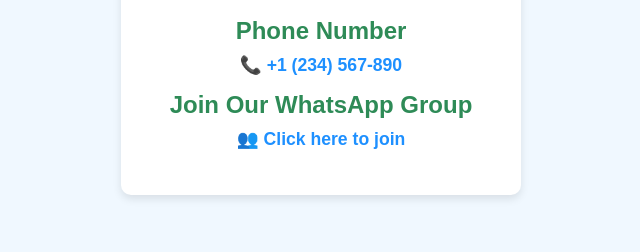
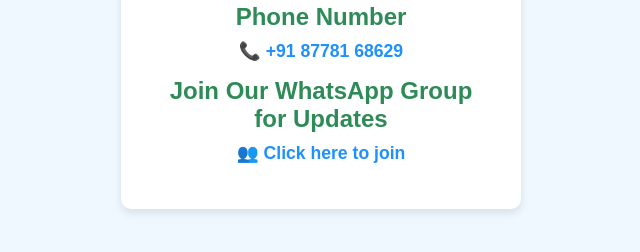
Before and after one commit to yashkoparde/contact-page, a plain HTML site: page index.html in a window 1280 px wide. Shown: the part 348-600 px from the top of the page, without its empty margins (319-959 px from the left). Drawn offline with Linux system fonts and the light colour scheme.

Commit message:
index.html

```diff
--- a/index.html
+++ b/index.html
@@ -19,11 +19,11 @@
         <section class="contact-info">
             <div class="phone">
                 <h2>Phone Number</h2>
-                <p>📞 <a href="tel:+1234567890">+1 (234) 567-890</a></p>
+                <p>📞 <a href="Ph:+91 87781 68629">+91 87781 68629</a></p>
             </div>
             <div class="whatsapp">
-                <h2>Join Our WhatsApp Group</h2>
-                <p>👥 <a href="https://wa.me/11234567890" target="_blank">Click here to join</a></p>
+                <h2>Join Our WhatsApp Group for Updates</h2>
+                <p>👥 <a href="https://chat.whatsapp.com/GCadkX2iMauGjB2NyrS4xW target="_blank">Click here to join</a></p>
             </div>
         </section>
     </div>
```
